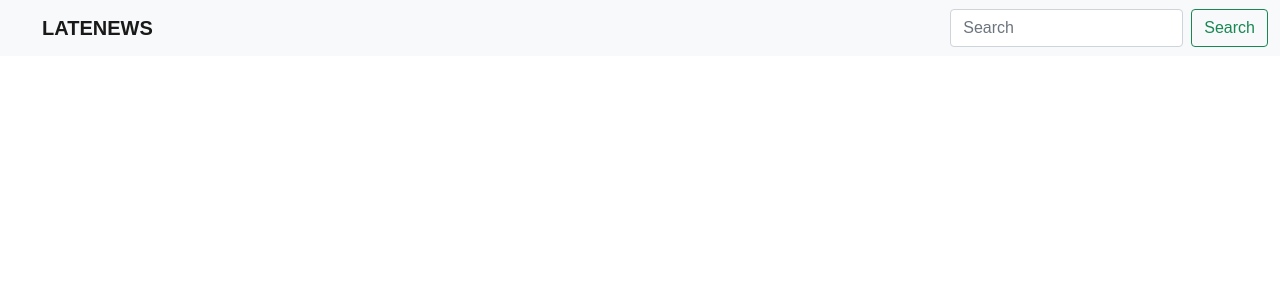
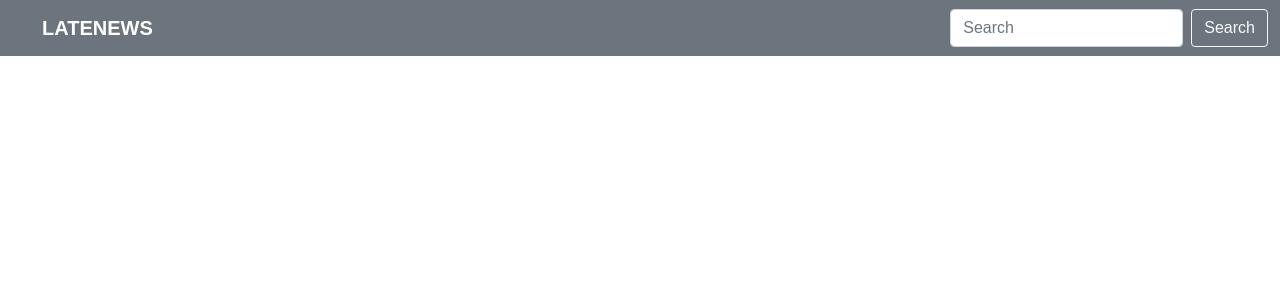
Before and after one commit to FredrickWambua/latenews, a Flask app: template app/templates/base.html in a window 1280 px wide. Shown: the top 300 px of the page. Run offline with Flask 2, Linux system fonts and the light colour scheme; the template is opened without the code that fills it, so the values that code supplies are empty.

Commit message:
styles bavbar

```diff
--- a/app/templates/base.html
+++ b/app/templates/base.html
@@ -11,13 +11,13 @@
     <title>Document</title>
 </head>
 <body style="font-family: sans-serif;" >
-    <div class="bg-light fixed-top">
+    <div class="bg-secondary fixed-top">
         <nav class="navbar navbar-light">
             <div class="container-fluid">
-                <a class="navbar-brand" style="font-weight: bold; margin-left: 30px;">LATENEWS</a>
+                <a class="navbar-brand" style="font-weight: bold; margin-left: 30px; color: white;">LATENEWS</a>
                 <form class="d-flex">
                 <input class="form-control me-2" type="search" placeholder="Search" aria-label="Search">
-                <button class="btn btn-outline-success" type="submit">Search</button>
+                <button class="btn btn-outline-light" type="submit">Search</button>
                 </form>
             </div>
         </nav>
```
